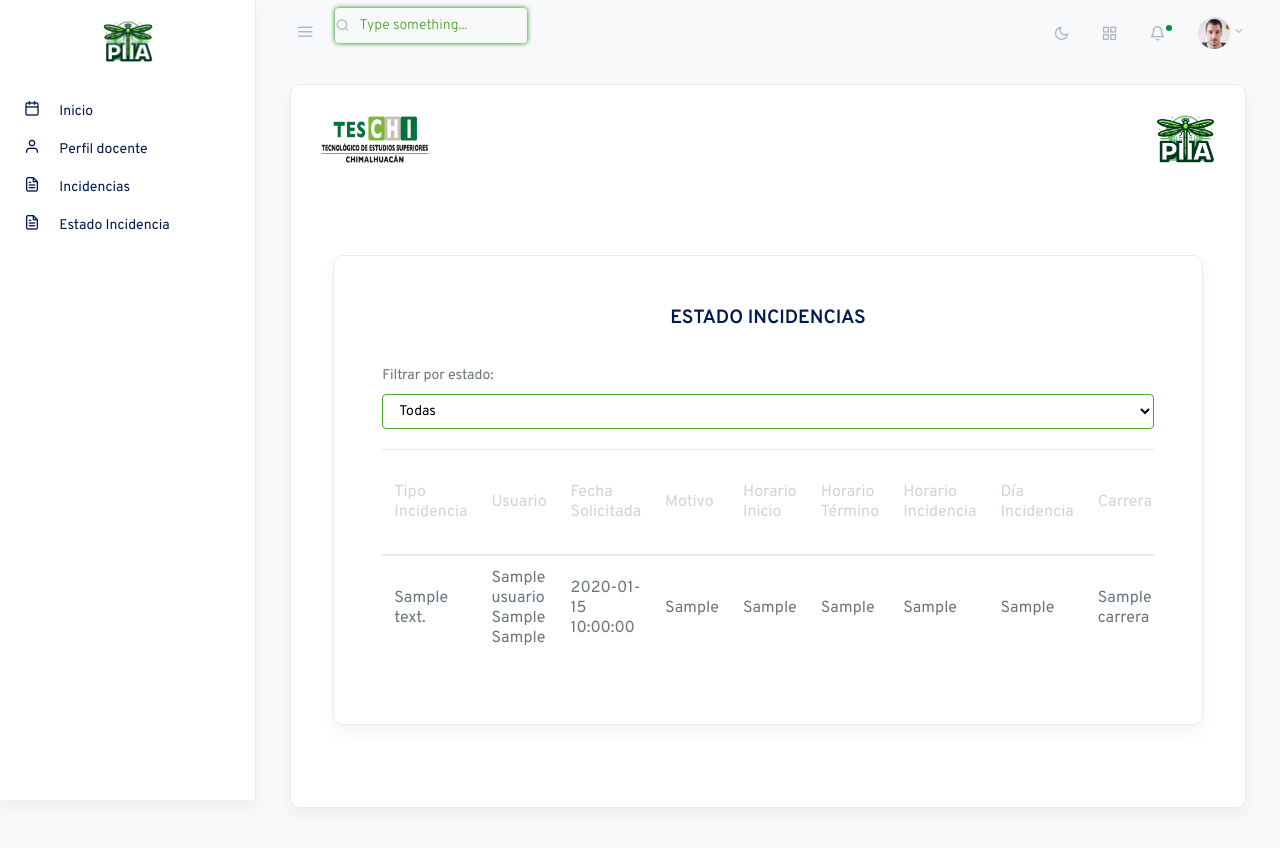
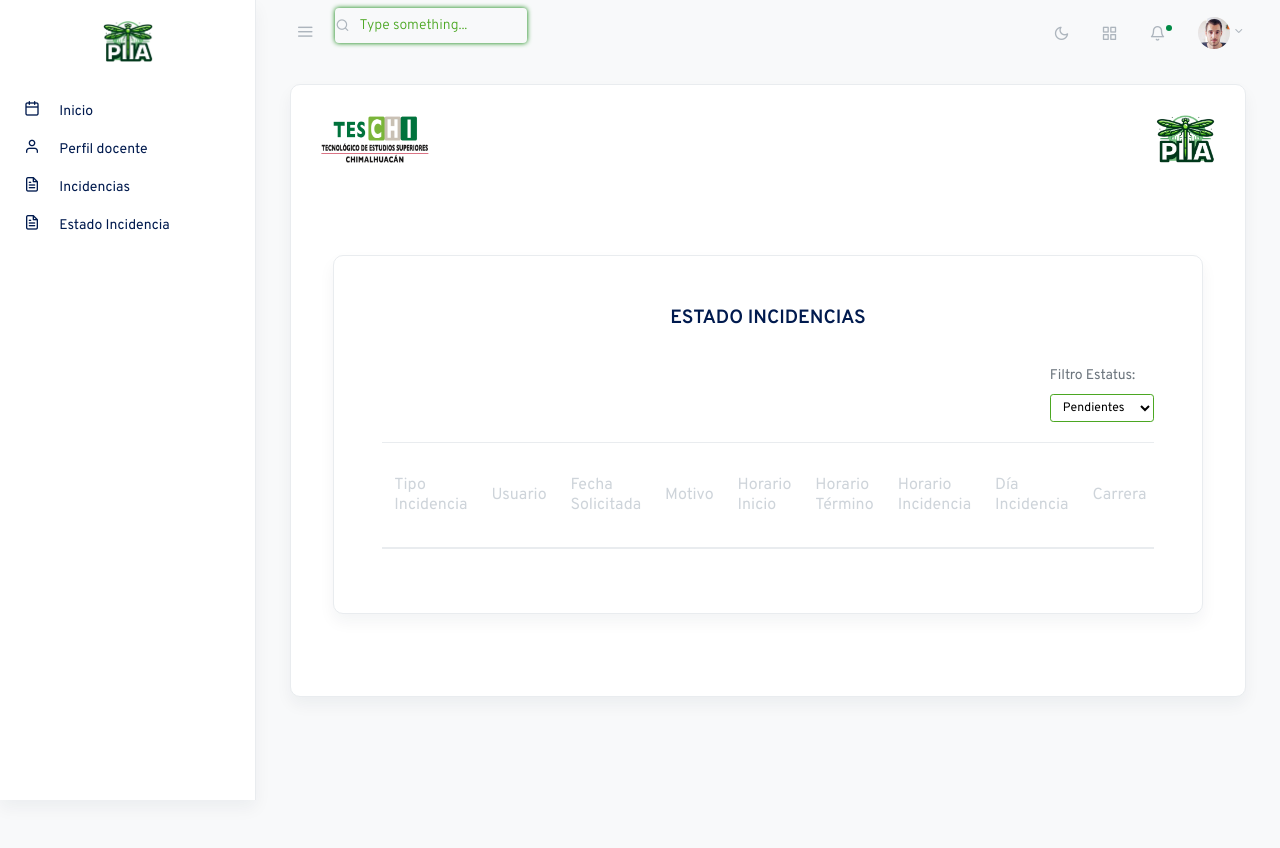
Before and after one commit to AngelReyes14/PIIA, a PHP site: page /views/templates/validacion_incidencia.php in a window 1280 px wide. Shown: the top 848 px of the page. Run offline with PHP 8.4, Linux system fonts and the light colour scheme; the visitor is signed in with stand-in values (Sample User, id 1); tables that the repository leaves empty or names only in its code hold one stand-in row (values such as "Sample post"); some libraries are stand-ins or nearby versions; some web fonts are replaced.

Commit message:
l-page correjido

```diff
--- a/views/templates/css/landingPage.css
+++ b/views/templates/css/landingPage.css
@@ -137,6 +137,7 @@
         /* Elimina el margen izquierdo */
         max-width: 100%;
         /* Asegura que el texto ocupe el ancho disponible */
+        margin-bottom: 75%;
     }
 
     .logo {
--- a/views/templates/form_incidencias.php
+++ b/views/templates/form_incidencias.php
@@ -140,7 +140,7 @@
               <div class="row mb-3">
                 <!-- Caja contenedora para los campos de "Área" y "Fecha" en la misma fila -->
                 <div class="col-md-12">
-                  <div class="form-group p-3 border rounded" style="background-color: #f8f9fa;">
+                  <div class="form-group p-3 border rounded" >
                     <div class="row">
                       <!-- Campo de Área alineado a la izquierda -->
              <div class="col-md-6">
--- a/views/templates/validacion_incidencia.php
+++ b/views/templates/validacion_incidencia.php
@@ -154,15 +154,20 @@
                     <div class="d-flex justify-content-center align-items-center mb-3 col">
               <p class="titulo-grande"><strong>ESTADO INCIDENCIAS</strong></p>
             </div>
-            <div class="filter-container">
-    <label for="statusFilter">Filtrar por estado:</label>
-    <select id="statusFilter" class="form-control">
-        <option value="all">Todas</option>
-        <option value="1">Aprobadas</option>
-        <option value="2">Rechazadas</option>
-        <option value="3">Pendientes</option>
-    </select>
+            <div class="d-flex justify-content-between align-items-center">
+    <!-- Otros elementos de la fila pueden ir aquí -->
+
+    <div class="filter-container-status ml-auto">
+        <label for="statusFilter" class="mr-2">Filtro Estatus:</label>
+        <select id="statusFilter" class="form-control form-control-sm">
+            <option value="all">Todas</option>
+            <option value="1">Aprobadas</option>
+            <option value="2">Rechazadas</option>
+            <option value="3" selected>Pendientes</option>
+        </select>
+    </div>
 </div>
+
     <table class="table datatables" id="dataTable-1">
         <thead>
             <tr>
@@ -178,7 +183,7 @@
                 <th>Validación por División Académica</th>
                 <th>Validación por Subdirección</th>
                 <th>Validación por Recursos Humanos</th>
-                <th>Status</th>
+                <th>Estado de la Incidencia</th>
             </tr>
         </thead>
         <tbody>
@@ -481,7 +486,15 @@
             }
         });
     });
-</script>
+
+    // Aplicar el filtro por defecto (Pendientes) al cargar la página
+    document.addEventListener('DOMContentLoaded', function() {
+        // Establecer el valor predeterminado como '3' (Pendientes)
+        document.getElementById('statusFilter').value = '3';
+        // Activar el filtro para aplicar la acción
+        document.getElementById('statusFilter').dispatchEvent(new Event('change'));
+    });
+  </script>
 
   <script>
 function validarIncidencia(element) {
```
